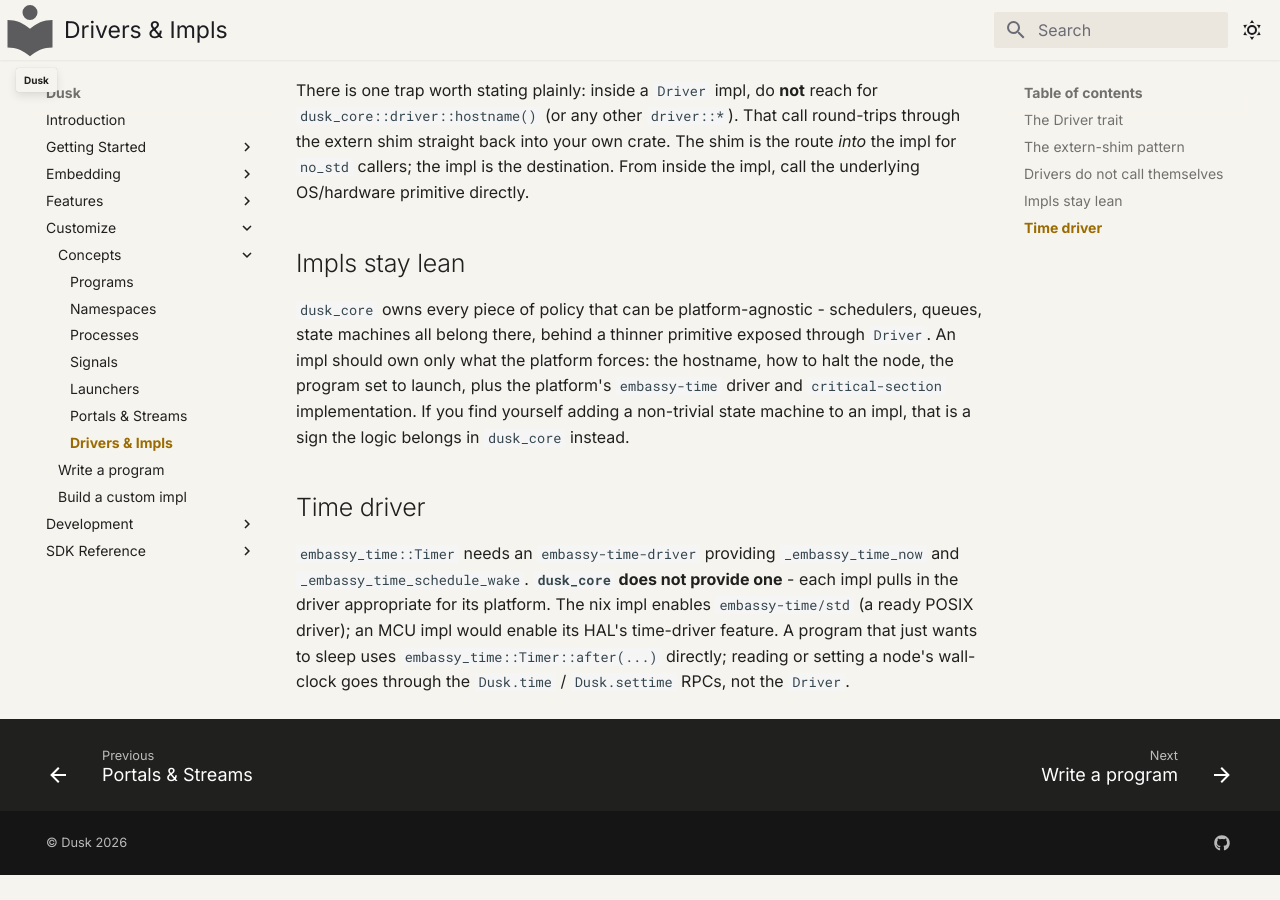
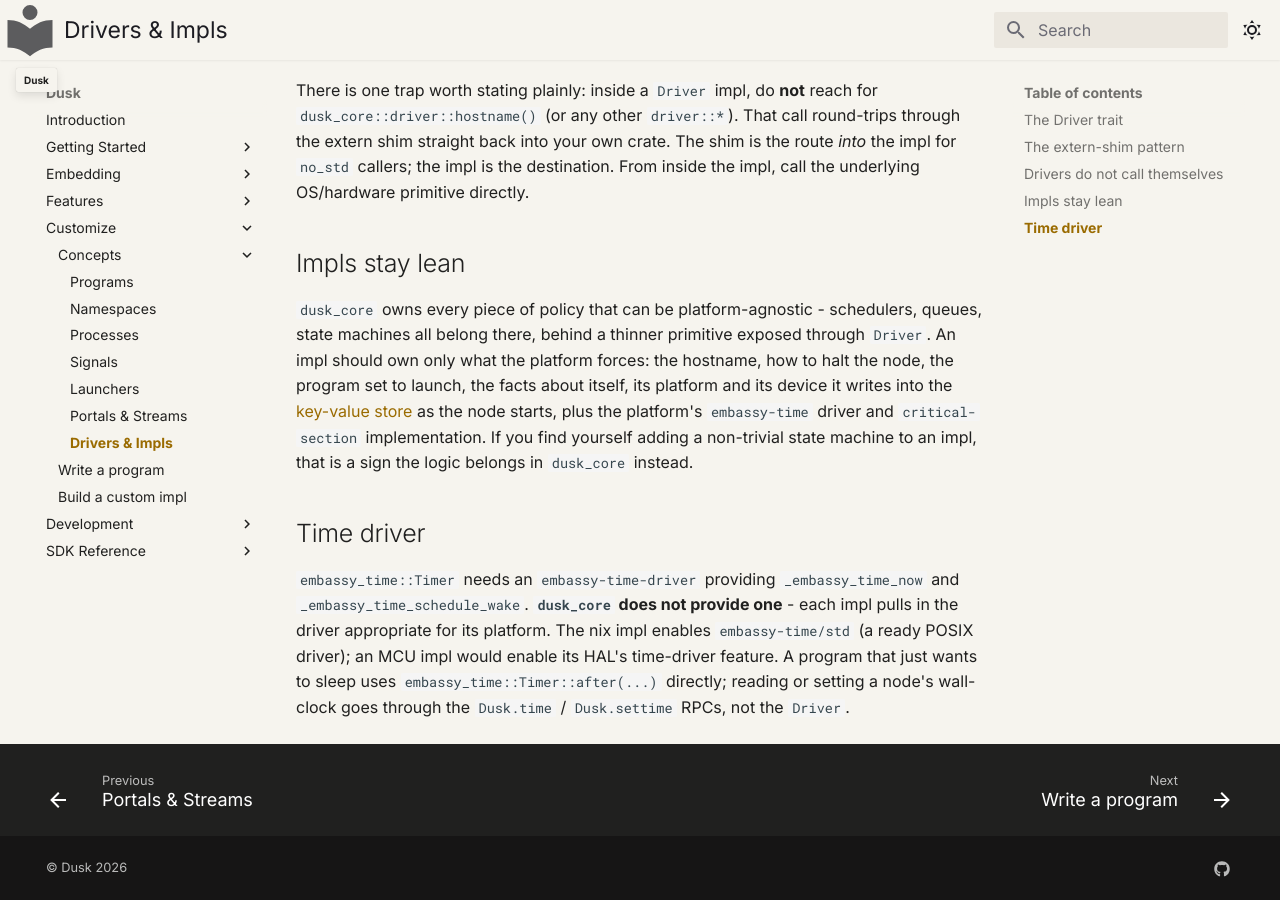
Before and after one commit to tomerze/dusk, an MkDocs documentation site: the page built from docs/docs/getting-started/concepts/drivers-and-impls.md, in a window 1280 px wide and 900 px high, scrolled down 850 px. Built offline with MkDocs 1.6.1 and Material for MkDocs 9.7.7, drawn with Linux system fonts in a browser that asks for light colours; comment, search, counter and statistics services are not loaded; before the commit the page ends 1725 px from its top, so only the background shows below that.

Commit message:
Update docs for what an impl owns to include what it writes into the kvs
The drivers-and-impls page adds, to the short list of what an impl owns, the facts about itself, its platform and its device that it writes into the key-value store as the node starts, linking to the kvs page's "What the impl records" section.

```diff
--- a/docs/docs/getting-started/concepts/drivers-and-impls.md
+++ b/docs/docs/getting-started/concepts/drivers-and-impls.md
@@ -39,8 +39,11 @@ inside the impl, call the underlying OS/hardware primitive directly.
 `dusk_core` owns every piece of policy that can be platform-agnostic - schedulers,
 queues, state machines all belong there, behind a thinner primitive exposed
 through `Driver`. An impl should own only what the platform forces: the hostname,
-how to halt the node, the program set to launch, plus the platform's
-`embassy-time` driver and `critical-section` implementation. If you find yourself
+how to halt the node, the program set to launch, the facts about itself, its
+platform and its device it writes into the
+[key-value store](../../features/kvs.md#what-the-impl-records) as the node starts,
+plus the platform's `embassy-time` driver and
+`critical-section` implementation. If you find yourself
 adding a non-trivial state machine to an impl, that is a sign the logic belongs in
 `dusk_core` instead.
 
```
